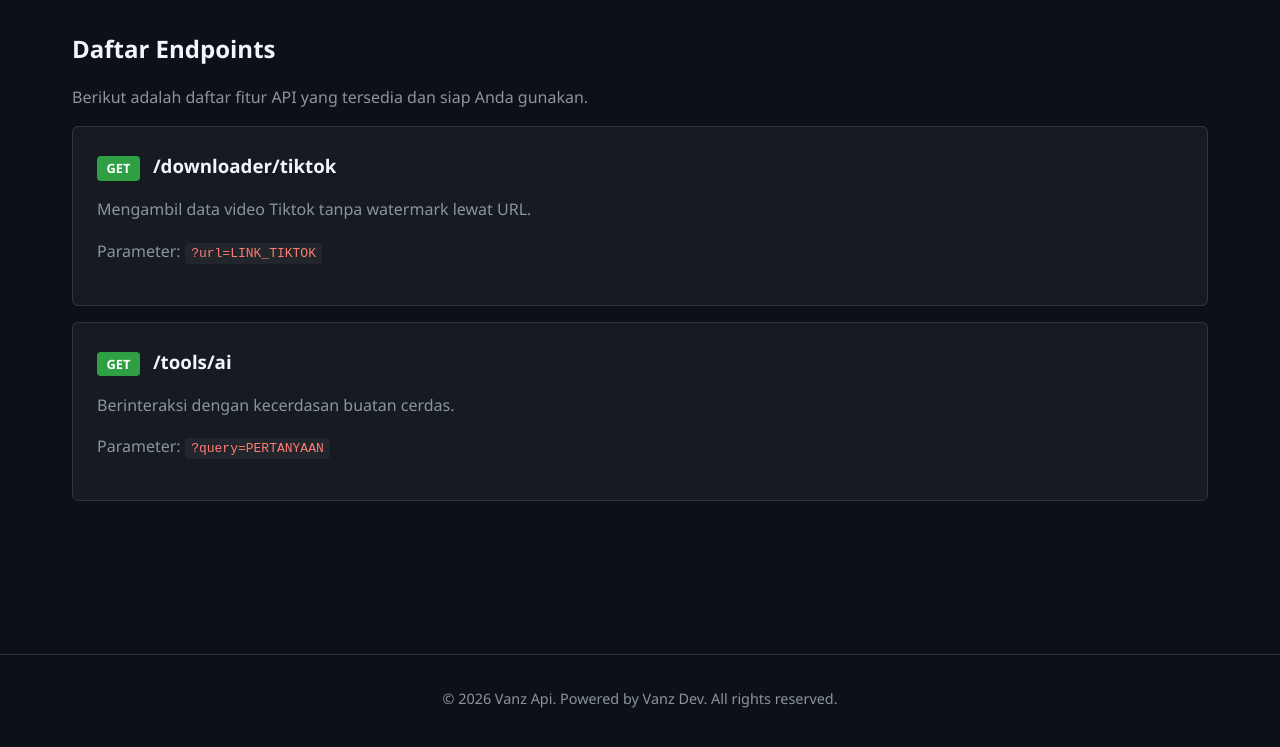
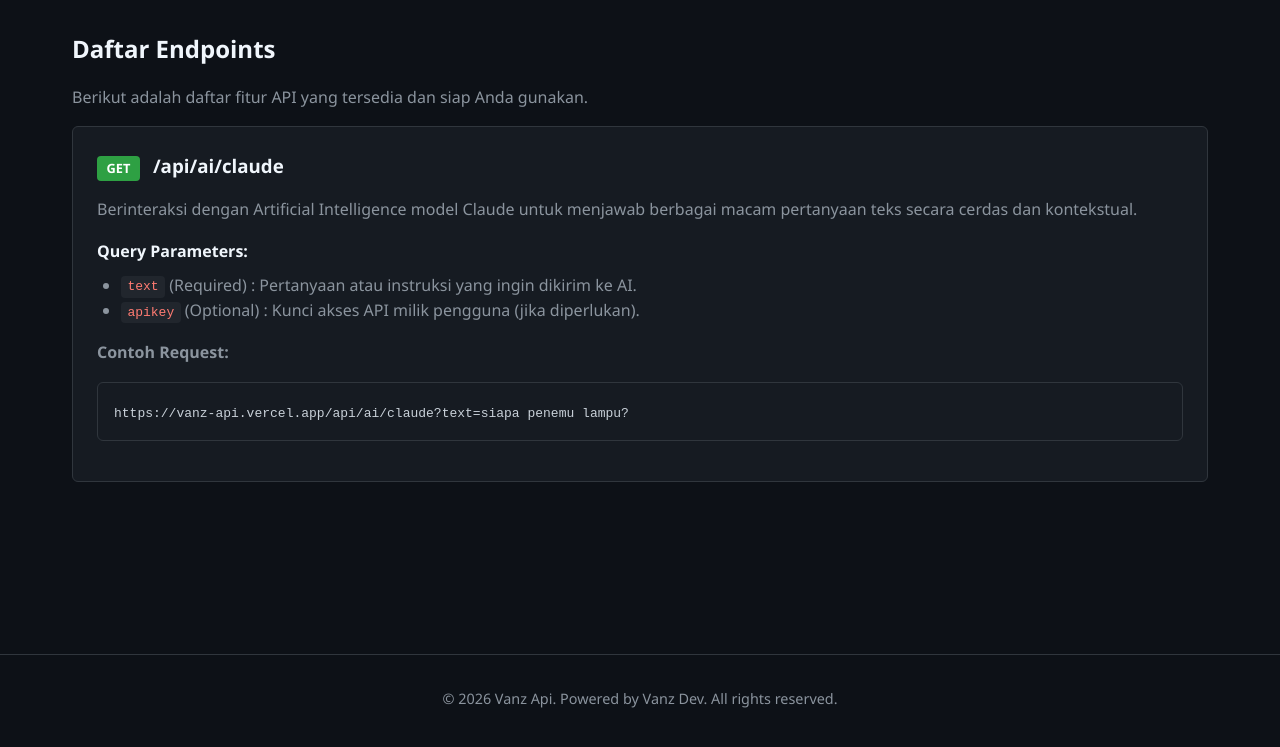
Before and after one commit to ssasaadcsarssffs-blip/vanz-api, a plain HTML site: page index.html in a window 1280 px wide. Both pictures are taken after a click on the link "Endpoints". Shown: the part 73-820 px from the top of the page. Drawn offline with Linux system fonts and the light colour scheme.

Commit message:
index.html

```diff
--- a/index.html
+++ b/index.html
@@ -47,7 +47,7 @@
             <div class="card">
                 <h3>Base URL</h3>
                 <p>Semua request harus diarahkan ke URL dasar berikut:</p>
-                <pre><code>https://api.vanzdev.xyz/v1</code></pre>
+                <pre><code>https://vanz-api.vercel.app</code></pre>
             </div>
             <div class="card">
                 <h3>Contoh Response (JSON)</h3>
@@ -66,17 +66,28 @@
             <h2>Daftar Endpoints</h2>
             <p>Berikut adalah daftar fitur API yang tersedia dan siap Anda gunakan.</p>
 
+            <!-- Endpoint 1: AI Claude -->
             <div class="card">
-                <h3><span class="endpoint-badge badge-get">GET</span> /downloader/tiktok</h3>
-                <p>Mengambil data video Tiktok tanpa watermark lewat URL.</p>
-                <p>Parameter: <code>?url=LINK_TIKTOK</code></p>
+                <h3>
+                    <span class="endpoint-badge badge-get">GET</span>
+                    /api/ai/claude
+                </h3>
+                <p>Berinteraksi dengan Artificial Intelligence model Claude untuk menjawab berbagai macam pertanyaan teks secara cerdas dan kontekstual.</p>
+
+                <div style="margin: 1rem 0;">
+                    <p style="margin-bottom: 0.5rem; color: #f0f6fc;"><strong>Query Parameters:</strong></p>
+                    <ul style="padding-left: 1.5rem; color: #8b949e;">
+                        <li><code>text</code> (Required) : Pertanyaan atau instruksi yang ingin dikirim ke AI.</li>
+                        <li><code>apikey</code> (Optional) : Kunci akses API milik pengguna (jika diperlukan).</li>
+                    </ul>
+                </div>
+
+                <p><strong>Contoh Request:</strong></p>
+                <pre><code>https://vanz-api.vercel.app/api/ai/claude?text=siapa penemu lampu?</code></pre>
             </div>
 
-            <div class="card">
-                <h3><span class="endpoint-badge badge-get">GET</span> /tools/ai</h3>
-                <p>Berinteraksi dengan kecerdasan buatan cerdas.</p>
-                <p>Parameter: <code>?query=PERTANYAAN</code></p>
-            </div>
+            <!-- Kalau nanti mau nambah endpoint baru lagi, tinggal paste di bawah sini ya! -->
+
         </section>
 
         <!-- 4. STATUS SECTION -->
@@ -95,13 +106,10 @@
             <h2>Catatan Perubahan (Changelog)</h2>
             <p>Riwayat pembaruan sistem dan fitur terbaru pada Vanz Api.</p>
             <div class="card">
-                <h3>Versi 1.2.0 (Terbaru)</h3>
-                <p>• Menambahkan fitur <code>/tools/ai</code>.<br>
-                   • Optimalisasi kecepatan respon database hingga 20% lebih cepat.</p>
-            </div>
-            <div class="card">
-                <h3>Versi 1.0.0</h3>
-                <p>• Rilis perdana website Vanz Api beserta fitur utama downloader.</p>
+                <h3>Versi 1.0.0 (Terbaru)</h3>
+                <p>• Rilis perdana website Vanz Api di Vercel.<br>
+                   • Menambahkan endpoint utama <code>/api/ai/claude</code>.<br>
+                   • Desain sistem menggunakan tema Dark Mode premium.</p>
             </div>
         </section>
 
@@ -124,7 +132,7 @@
         <p>&copy; 2026 Vanz Api. Powered by Vanz Dev. All rights reserved.</p>
     </footer>
 
-    <!-- Connect to Script -->
+    <!-- Menghubungkan ke folder Script -->
     <script src="Script/script.js"></script>
 </body>
 </html>
```
